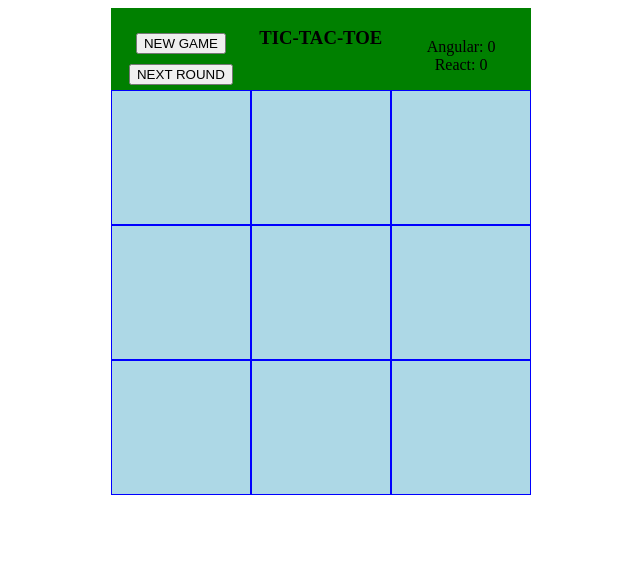
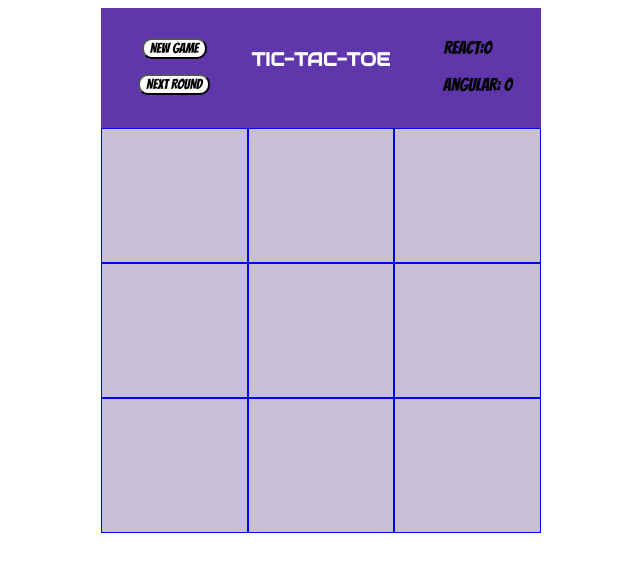
Before and after one commit to acki-01/TicTacToe, a React app: page / in a window 1280 px wide. Shown: the top 572 px of the page, without its empty margins (319-959 px from the left). Built offline with nearby package versions, Linux system fonts and the light colour scheme.

Commit message:
adding css, and if rendering for winnig player

```diff
--- a/components/Game.jsx
+++ b/components/Game.jsx
@@ -153,6 +153,18 @@ this.setState({
     }
   }
   render() {
+    let angularPointsInfo;
+    if (this.state.pointsAngular>this.state.pointsReact){
+      angularPointsInfo=<p className='angularWinning angularPoints'>Angular: {this.state.pointsAngular}</p>
+    } else {
+      angularPointsInfo=<p className="angularPoints">Angular: {this.state.pointsAngular}</p>
+    }
+    let reactPointsInfo;
+    if (this.state.pointsReact>this.state.pointsAngular){
+      reactPointsInfo=<p className='reactWinning'>React: {this.state.pointsReact}</p>
+    } else {
+      reactPointsInfo=<p>React:{this.state.pointsReact}</p>
+    }
     return (
       <div className="Game">
         <div className="allInfo">
@@ -163,9 +175,8 @@ this.setState({
           </div>
           <Info winner={this.state.winner}/>
         <div className="scoreBoard">
-          <span>Angular: {this.state.pointsAngular}</span>
-          <br/>
-          <span>React: {this.state.pointsReact}</span>
+          {reactPointsInfo}
+          {angularPointsInfo}
         </div>
       </div>
         <div className="gameBoard">
--- a/css/style.css
+++ b/css/style.css
@@ -1,45 +1,61 @@
-.App {
+@import url(https://fonts.googleapis.com/css?family=Audiowide|Bangers);.App {
   text-align: center; }
   .App .Square {
     width: 33.3%;
-    background-color: lightblue;
+    background-color: rgba(226, 225, 228, 0.8);
     border: 1px solid blue;
     float: left;
     height: 135px;
     display: flex;
     box-sizing: border-box; }
-    .App .Square .singleSquare:active {
-      background-color: pink; }
     .App .Square img {
       align-items: center;
       justify-content: center; }
-    .App .Square .line {
-      width: 112px;
-      height: 47px;
-      border-bottom: 1px solid black;
-      position: absolute; }
   .App .Info {
     float: left;
-    width: 33.3%; }
-    .App .Info h1 {
-      color: black; }
+    width: 33.3%;
+    font-family: 'Audiowide', cursive;
+    color: white;
+    margin-top: 20px; }
   .App .Game .allInfo {
-    background-color: green;
-    overflow: hidden; }
+    overflow: hidden;
+    height: 120px; }
   .App .Game .buttons {
     float: left;
     width: 33.3%;
-    margin-top: 20px; }
+    margin-top: 25px; }
     .App .Game .buttons button {
-      margin: 5px; }
+      margin: 5px;
+      font-size: 14px;
+      border-radius: 10px;
+      font-family: 'Bangers';
+      outline: none;
+      background-color: white; }
+    .App .Game .buttons .NewGameBtn {
+      margin-bottom: 10px; }
   .App .Game .scoreBoard {
     float: right;
     width: 33.3%;
-    margin-top: 30px; }
+    margin-top: 12px;
+    font-family: 'Bangers', cursive;
+    font-size: 18px; }
+    .App .Game .scoreBoard span {
+      display: block; }
   .App .Game .gameBoard {
     margin: 0 auto;
-    width: 420px; }
+    width: 440px; }
 
 .container {
   margin: 0 auto;
-  width: 420px; }
+  width: 440px;
+  background-color: #5f37aa;
+  overflow: hidden; }
+
+.angularWinning {
+  color: red; }
+
+.reactWinning {
+  color: lightblue; }
+
+.angularPoints {
+  margin-left: 20px; }
--- a/sass/style.scss
+++ b/sass/style.scss
@@ -1,59 +1,76 @@
+$board-color: rgba(226, 225, 228, 0.8);
+@import url('https://fonts.googleapis.com/css?family=Audiowide|Bangers');
 .App{
   text-align: center;
   .Square {
     width: 33.3%;
-    background-color:lightblue;
+    background-color:$board-color;
     border: 1px solid blue;
     float: left;
     height: 135px;
     display: flex;
     box-sizing: border-box;
-  .singleSquare:active{
-    background-color: pink;
-  }
     img {
       align-items: center;
       justify-content: center;
-    }
-    .line{
-      width: 112px;
-      height: 47px;
-      border-bottom: 1px solid black;
-      position: absolute;
     }
   }
   .Info{
     float: left;
     width: 33.3%;
-    h1{
-      color: black;
-    }
+    font-family:'Audiowide', cursive;
+    color: white;
+    margin-top: 20px;
   }
   .Game {
     .allInfo {
-      background-color: green;
       overflow: hidden;
+      height: 120px;
     }
     .buttons {
       float: left;
       width: 33.3%;
-      margin-top: 20px;
+      margin-top: 25px;
       button {
         margin: 5px;
+        font-size: 14px;
+        border-radius: 10px;
+        font-family:'Bangers';
+        outline: none;
+        background-color: rgb(255,255,255)
+      }
+      .NewGameBtn {
+        margin-bottom: 10px;
       }
     }
     .scoreBoard {
       float: right;
       width: 33.3%;
-      margin-top: 30px;
+      margin-top: 12px;
+      font-family:'Bangers', cursive;
+      font-size: 18px;
+      span{
+        display: block;
+      }
     }
     .gameBoard{
       margin: 0 auto;;
-      width: 420px;
+      width: 440px;
     }
   }
 }
 .container{
   margin: 0 auto;
-  width: 420px;
+  width: 440px;
+  background-color: rgb(95, 55, 170);
+  overflow: hidden;
 }
+.angularWinning{
+  color: red;
+}
+.reactWinning{
+  color:lightblue;
+}
+.angularPoints{
+  margin-left: 20px;
+}
```
Also changed, not shown: images/background.jpeg (added), src/out.js, 1 other file (tests, documents, lock files or other folders).
